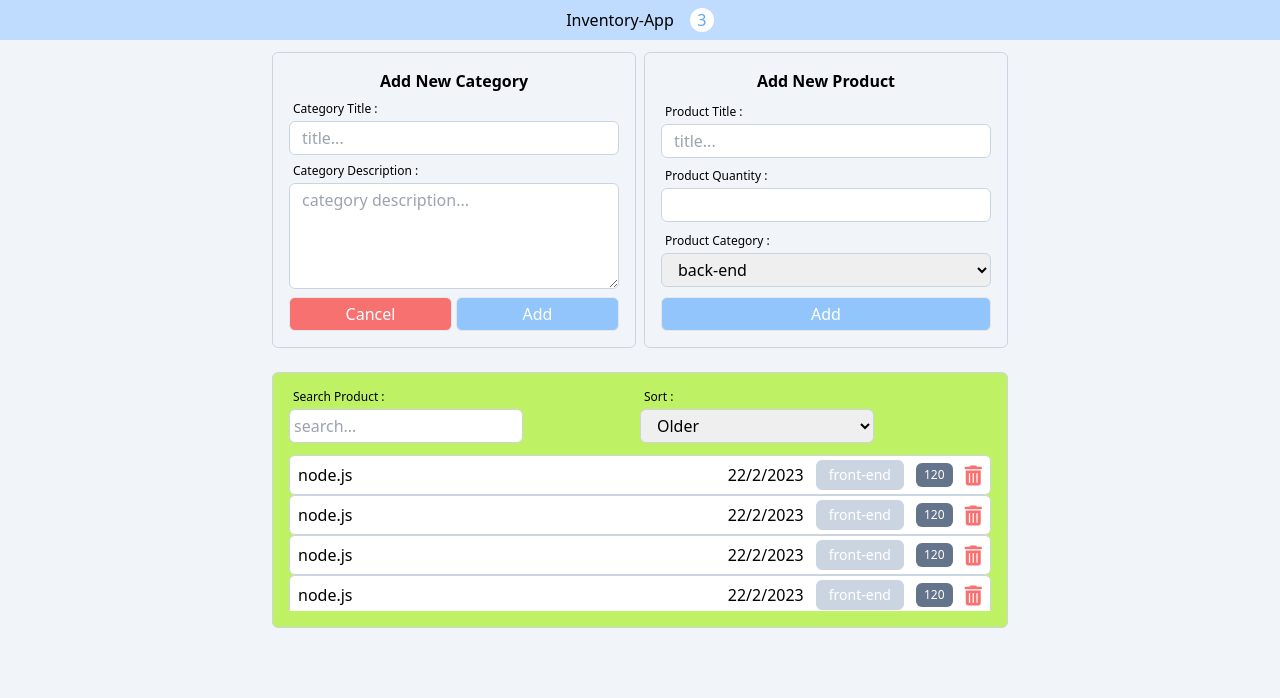
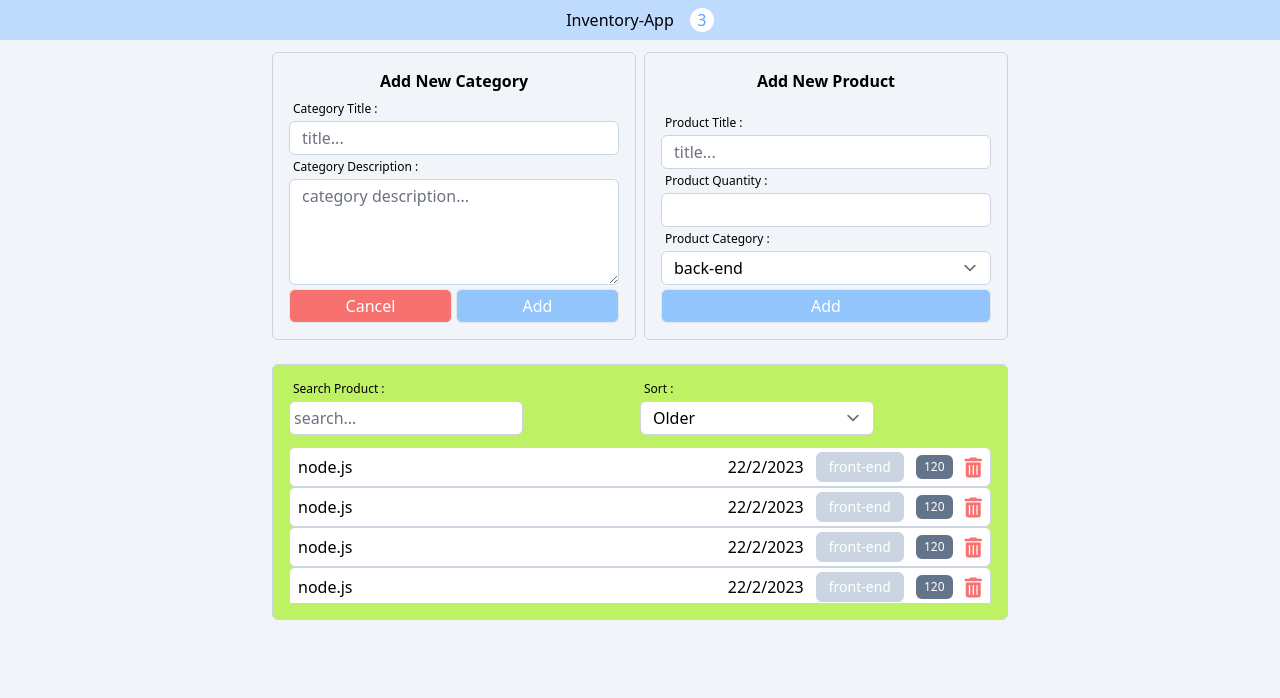
Before and after one commit to behzadiv/Inventory-App, a website: page public/index.html in a window 1280 px wide. Drawn offline with nearby package versions, Linux system fonts and the light colour scheme; files that its build step writes are made by us from their sources.

Commit message:
pakg : add tailwind form plugin

```diff
--- a/package.json
+++ b/package.json
@@ -10,6 +10,7 @@
   "author": "",
   "license": "ISC",
   "devDependencies": {
+    "@tailwindcss/forms": "^0.5.4",
     "autoprefixer": "^10.4.14",
     "postcss-cli": "^10.1.0",
     "tailwindcss": "^3.3.3"
--- a/public/index.html
+++ b/public/index.html
@@ -23,20 +23,25 @@
         class="flex flex-1 flex-col text-center gap-y-2 border border-slate-300 rounded-md p-4"
       >
         <h1 class="font-bold">Add New Category</h1>
-        <div class="flex flex-col text-start gap-y-1">
-          <p class="text-xs px-1">Category Title :</p>
+        <form class="flex flex-col text-start gap-y-1">
+          <label for="category-title" class="text-xs px-1"
+            >Category Title :</label
+          >
           <input
+            name="category-title"
+            id="category-title"
             type="text"
             placeholder="title..."
             class="border border-slate-300 rounded-md p-1 px-3"
           />
-        </div>
           <div class="flex flex-col text-start gap-y-1">
-          <p class="text-xs px-1">Category Description :</p>
+            <label for="category-description" class="text-xs px-1"
+              >Category Description :</label
+            >
             <textarea
               class="border border-slate-300 rounded-md p-1 px-3"
-            name=""
-            id=""
+              name="category-description"
+              id="category-description"
               cols="30"
               rows="4"
               placeholder="category description..."
@@ -54,33 +59,43 @@
               Add
             </button>
           </div>
+        </form>
       </div>
       <div
         class="flex flex-1 flex-col text-center justify-between border border-slate-300 rounded-md p-4"
       >
         <h1 class="font-bold">Add New Product</h1>
+        <form class="flex flex-col gap-y-1">
           <div class="flex flex-col text-start gap-y-1">
-          <p class="text-xs px-1">Product Title :</p>
+            <label for="product-title" class="text-xs px-1"
+              >Product Title :</label
+            >
             <input
+              name="product-title"
+              id="product-title"
               type="text"
               placeholder="title..."
               class="border border-slate-300 rounded-md p-1 px-3"
             />
           </div>
           <div class="flex flex-col text-start gap-y-1">
-          <p class="text-xs px-1">Product Quantity :</p>
+            <label for="product-qty" class="text-xs px-1"
+              >Product Quantity :</label
+            >
             <input
+              name="product-qty"
+              id="product-qty"
               type="number"
               min="0"
               class="border border-slate-300 rounded-md p-1 px-3"
             />
           </div>
           <div class="flex flex-col text-start gap-y-1">
-          <p class="text-xs px-1">Product Category :</p>
+            <label  name="select-category"class="text-xs px-1">Product Category :</label>
             <select
               class="border border-slate-300 rounded-md p-1 px-3"
-            name="category"
-            id=""
+              name="select-category"
+              id="select-category"
             >
               <option value="backend">back-end</option>
               <option value="frontend">front-end</option>
@@ -91,10 +106,13 @@
           >
             Add
           </button>
+        </form>
       </div>
     </section>
     <section class="container md:max-w-screen-md py-3">
-      <div class="flex flex-col gap-y-2 rounded-md p-4 border border-slate-300 bg-lime-300 ">
+      <div
+        class="flex flex-col gap-y-2 rounded-md p-4 border border-slate-300 bg-lime-300"
+      >
         <div class="flex justify-center">
           <div class="flex flex-1 flex-col text-start gap-y-1">
             <p class="text-xs px-1">Search Product :</p>
@@ -122,7 +140,7 @@
               class="flex justify-between items-center w-full bg-white border border-slate-300 rounded-md px-2 py-1"
             >
               <h2 class="flex-4">node.js</h2>
-                  <div class="flex flex-8  items-center gap-x-3">
+              <div class="flex flex-8 items-center gap-x-3">
                 <p>22/2/2023</p>
                 <p
                   class="border border-slate-300 bg-slate-300 text-white rounded-md px-3 py-1 text-sm"
@@ -142,7 +160,7 @@
               class="flex justify-between items-center w-full bg-white border border-slate-300 rounded-md px-2 py-1"
             >
               <h2 class="flex-4">node.js</h2>
-                  <div class="flex flex-8  items-center gap-x-3">
+              <div class="flex flex-8 items-center gap-x-3">
                 <p>22/2/2023</p>
                 <p
                   class="border border-slate-300 bg-slate-300 text-white rounded-md px-3 py-1 text-sm"
@@ -162,7 +180,7 @@
               class="flex justify-between items-center w-full bg-white border border-slate-300 rounded-md px-2 py-1"
             >
               <h2 class="flex-4">node.js</h2>
-                  <div class="flex flex-8  items-center gap-x-3">
+              <div class="flex flex-8 items-center gap-x-3">
                 <p>22/2/2023</p>
                 <p
                   class="border border-slate-300 bg-slate-300 text-white rounded-md px-3 py-1 text-sm"
@@ -182,7 +200,7 @@
               class="flex justify-between items-center w-full bg-white border border-slate-300 rounded-md px-2 py-1"
             >
               <h2 class="flex-4">node.js</h2>
-                  <div class="flex flex-8  items-center gap-x-3">
+              <div class="flex flex-8 items-center gap-x-3">
                 <p>22/2/2023</p>
                 <p
                   class="border border-slate-300 bg-slate-300 text-white rounded-md px-3 py-1 text-sm"
@@ -202,7 +220,7 @@
               class="flex justify-between items-center w-full bg-white border border-slate-300 rounded-md px-2 py-1"
             >
               <h2 class="flex-4">node.js</h2>
-                  <div class="flex flex-8  items-center gap-x-3">
+              <div class="flex flex-8 items-center gap-x-3">
                 <p>22/2/2023</p>
                 <p
                   class="border border-slate-300 bg-slate-300 text-white rounded-md px-3 py-1 text-sm"
@@ -222,7 +240,7 @@
               class="flex justify-between items-center w-full bg-white border border-slate-300 rounded-md px-2 py-1"
             >
               <h2 class="flex-4">node.js</h2>
-                  <div class="flex flex-8  items-center gap-x-3">
+              <div class="flex flex-8 items-center gap-x-3">
                 <p>22/2/2023</p>
                 <p
                   class="border border-slate-300 bg-slate-300 text-white rounded-md px-3 py-1 text-sm"
--- a/tailwind.config.js
+++ b/tailwind.config.js
@@ -5,8 +5,7 @@ module.exports = {
     container: {
       center: true,
       padding: "1rem",
-
     },
   },
-  plugins: [],
+  plugins: [require("@tailwindcss/forms")],
 };
```
Also changed, not shown: 1 other file. Lines whose indentation alone changed are shown as unchanged.
